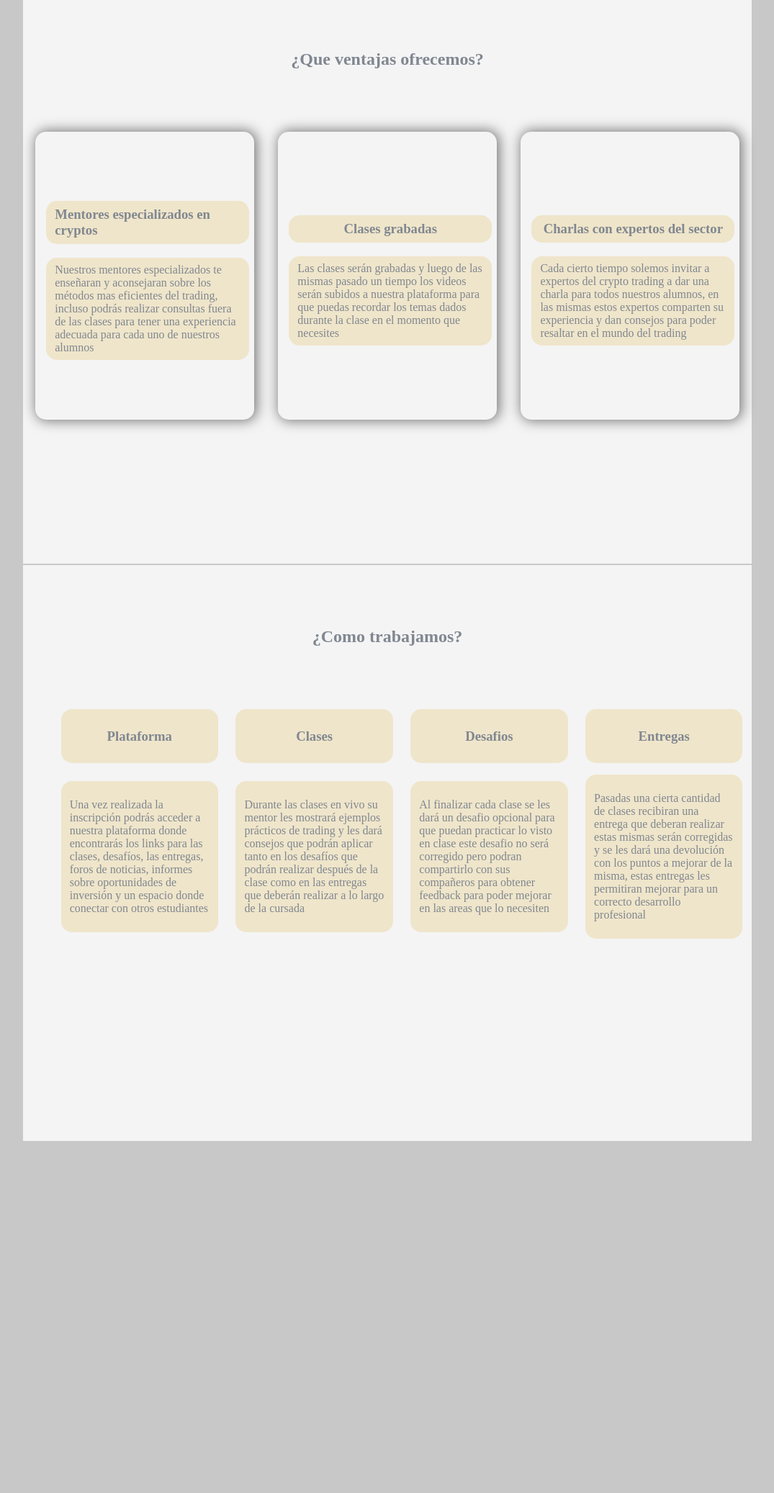
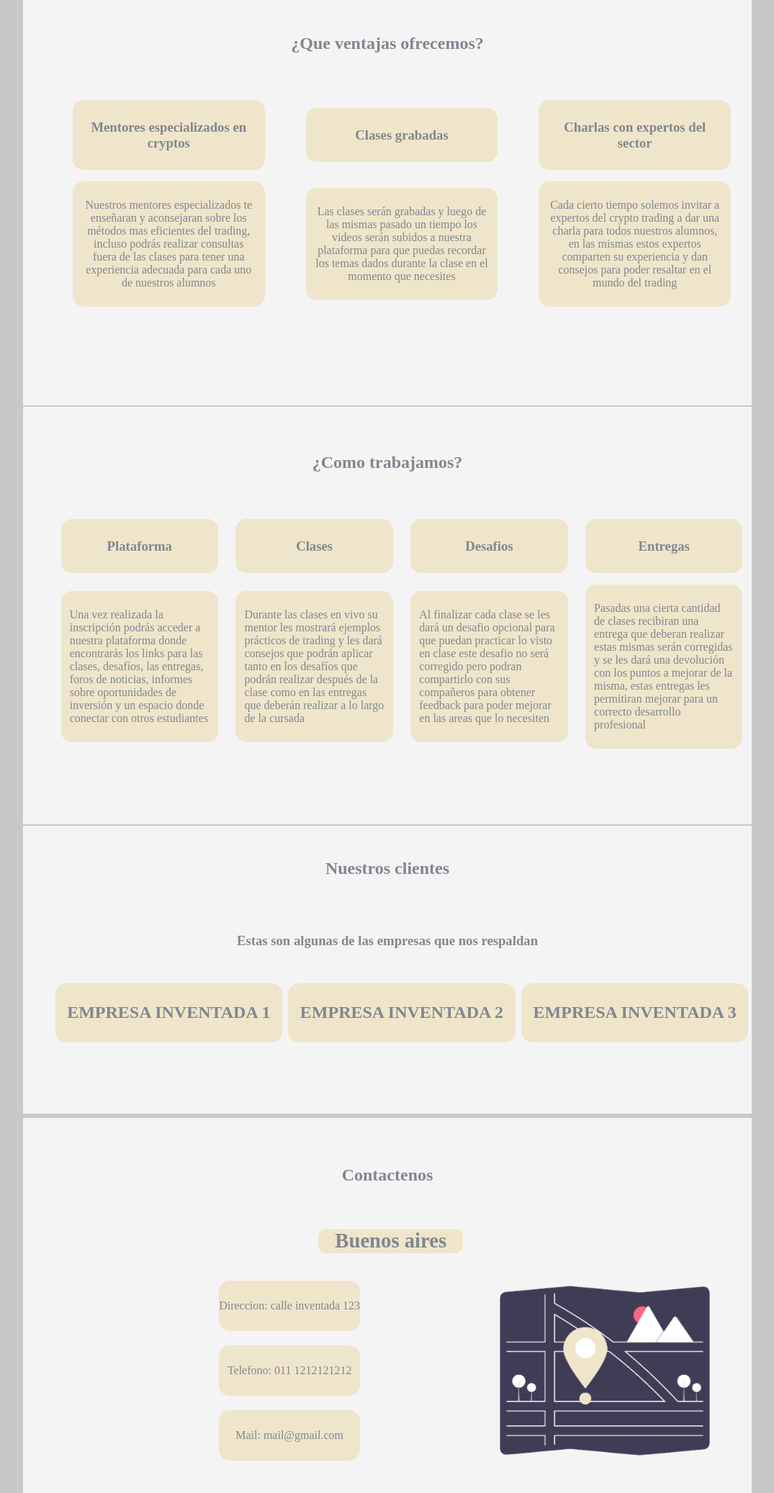
Before and after one commit to LautaroBarrozo/E2-landing-page, a plain HTML site: page index.html in a window 1280 px wide. Shown: the part 726-2800 px from the top of the page at 72% size, without its empty margins (102-1177 px from the left). Before the commit the page ends 2320 px from the top, so only its background shows below. Drawn offline with Linux system fonts and the light colour scheme.

Commit message:
landing page 3.0

```diff
--- a/index.css
+++ b/index.css
@@ -1,5 +1,9 @@
 body{
     background-color: #c9c8c8;
+}
+
+html{
+    scroll-behavior: smooth;
 }
 
 .center-flex {
@@ -107,7 +111,7 @@ body{
 .section-container2{
     margin: 1px;
     width: 80%;
-    height: 800px;
+    height: 580px;
     background-color: #F4F4F5;
 }
 
@@ -117,18 +121,13 @@ body{
     justify-content: center;
     align-items: center;
     height: 20%;
-
-
 }
-
-
 
 .container-cards{
     display: flex;
     justify-content: space-around;
     align-items: center;
     flex-wrap: wrap;
-
 }
 
 .card{
@@ -180,3 +179,183 @@ body{
     background-color: #EFE5CA;
     border-radius: 15px ;
 }
+
+.empresa-items{
+    width: 30%;
+    display: flex;
+    justify-content: center;
+    list-style: none;
+    color:#808790;
+    padding: 8px 12px;
+    background-color: #EFE5CA;
+    border-radius: 15px ;
+}
+
+.empresa-items:hover{
+    transform: scale(1.07);
+    transition: 0.5s;
+}
+
+.ventajas-items{
+    width: 25%;
+    display: flex;
+    justify-content: center;
+    list-style: none;
+    color:#808790;
+    padding: 8px 12px;
+    background-color: #EFE5CA;
+    border-radius: 15px ;
+}
+
+
+.section-container3{
+    margin: 1px;
+    width: 80%;
+    height: 400px;
+    background-color: #F4F4F5;
+}
+
+.card2{
+    width: 30%;
+    height: 100px;
+    display: flex;
+    align-items: center;
+    justify-content: center;
+    background-color: #F4F4F5;
+    border-radius: 15px;
+    box-shadow: rgba(0, 0, 0, 0.5) 2px 0px 17px 2px;
+}
+
+.card2:hover{
+    transform: scale(1.1);
+    transition: 0.5s;
+}
+
+.mapa-flex{
+    display: inline-block;
+    position: relative;
+    left: 35%;
+}
+
+.mapa-link{
+    width: 40%;
+    display: inline-block;
+}
+
+.mapa{
+    height: 50%;
+}
+
+.mapa:hover{
+    transform: scale(1.1);
+    transition: 0.5s;
+}
+
+.contacto-info{
+    display: inline-block;
+}
+
+.ciudad{
+    color: #808790;
+    background-color: #EFE5CA;
+    border-radius: 7px;
+    display: flex;
+    justify-content: center;
+    align-items: center;
+    width: 13%;
+    margin-left: 44%;
+    animation: palpitar 1.5s linear infinite alternate;
+}
+
+
+.contacto-list{
+    list-style: none;
+    color: #808790;
+    line-height: 70px;
+    position: relative;
+    bottom: 55px;
+    left: 200px;
+}
+
+.contacto-item{
+    background-color: #EFE5CA;
+    border-radius: 15px;
+    text-align: center;
+    margin: 20px;
+}
+
+.contacto-item:hover{
+    transform: scale(1.2);
+    transition: 0.3s;
+}
+
+@keyframes palpitar{
+    0%{
+        transform:  scale(1);
+    }
+    50%{
+        transform: scale(1.4);
+    }
+    100%{
+        transform: scale(1.8);
+    }
+
+}
+
+@media (min-width: 2560px){
+    .contacto-item{
+        position: relative;
+        left: 370px;
+    }
+
+    .mapa-flex{
+        left: 42%;
+    }
+}
+
+@media (max-width: 1440px) {
+    .ventajas-items{
+        text-align: center;
+    }
+
+    .contacto-item{
+        position: relative;
+        left: 5%;
+    }
+
+    .mapa-flex{
+        left: 33%;
+    }
+}
+
+@media (max-width: 1024px){
+
+    .ventajas-items{
+        text-align: center;
+    }
+
+    .trabajo{
+        position: relative;
+        right: 2%;
+    }
+
+    .empresa-items{
+        width: 30%;
+        text-align: center;
+    }
+
+    .ciudad{
+        width: 20%;
+        margin-left: 40%;
+    }
+
+    .contacto-item{
+        position: relative;
+        left: -130px;
+    }
+
+    .mapa-flex{
+        left: 19%;
+    }
+
+}
--- a/index.html
+++ b/index.html
@@ -14,9 +14,9 @@
                         <a href="#"><img class="logo" src="./imagenes/logonucba.png" alt="logo de nucba" ></a>
                         <ul class="menu">
                             <li class="menu-item"><a href="#" class="menu-link links">INICIO</a></li>
-                            <li class="menu-item"><a href="#" class="menu-link links">SERVICIO</a></li>
-                            <li class="menu-item"><a href="#" class="menu-link links">CLIENTES</a></li>
-                            <li class="menu-item"><a href="#" class="menu-link links">CONTACTO</a></li>
+                            <li class="menu-item"><a href="#servicios" class="menu-link links">SERVICIO</a></li>
+                            <li class="menu-item"><a href="#clientes" class="menu-link links">CLIENTES</a></li>
+                            <li class="menu-item"><a href="#contacto" class="menu-link links">CONTACTO</a></li>
                         </ul>
                     </nav>
                 </div>
@@ -44,37 +44,39 @@
 
                 <h2 class="pregunta">¿Que ventajas ofrecemos?</h2>
 
-                <div class="container-cards">
+                <ul class="trabajo">
+                    <li class="ventajas-items">
+                        <h3>Mentores especializados en cryptos</h3>
+                    </li>
 
-                    <div class="card">
-                        <div class="contenido">
-                            <h3 class="contenido-text">Mentores especializados en cryptos</h3>
-                            <p class="contenido-text">Nuestros mentores especializados te enseñaran y aconsejaran sobre los métodos mas eficientes del trading, incluso podrás realizar consultas fuera de las clases para tener una experiencia adecuada para cada uno de nuestros alumnos</p>
-                        </div>
-                    </div>
+                    <li class="ventajas-items">
+                        <h3>Clases grabadas</h3>
+                    </li>
 
-                    <div class="card">
-                        <div class="contenido">
-                            <h3 class="contenido-text">Clases grabadas</h3>
-                            <p class="contenido-text">Las clases serán grabadas y luego de las mismas pasado un tiempo los videos serán subidos a nuestra plataforma para que puedas recordar los temas dados durante la clase en el momento que necesites</p>
-                        </div>
-                    </div>
+                    <li class="ventajas-items">
+                        <h3>Charlas con expertos del sector</h3>
+                    </li>
+                </ul>
 
-                    <div class="card">
+                <ul class="trabajo">
+                    <li class="ventajas-items">
+                        <p>Nuestros mentores especializados te enseñaran y aconsejaran sobre los métodos mas eficientes del trading, incluso podrás realizar consultas fuera de las clases para tener una experiencia adecuada para cada uno de nuestros alumnos</p>
+                    </li>
 
-                        <div class="contenido">
-                            <h3 class="contenido-text">Charlas con expertos del sector</h3>
-                            <p class="contenido-text">Cada cierto tiempo solemos invitar a expertos del crypto trading a dar una charla para todos nuestros alumnos, en las mismas estos expertos comparten su experiencia y dan consejos para poder resaltar en el mundo del trading</p>
-                        </div>
-                    </div>
-                </div>
+                    <li class="ventajas-items">
+                        <p>Las clases serán grabadas y luego de las mismas pasado un tiempo los videos serán subidos a nuestra plataforma para que puedas recordar los temas dados durante la clase en el momento que necesites</p>
+                    </li>
+
+                    <li class="ventajas-items">
+                        <p>Cada cierto tiempo solemos invitar a expertos del crypto trading a dar una charla para todos nuestros alumnos, en las mismas estos expertos comparten su experiencia y dan consejos para poder resaltar en el mundo del trading</p>
+                    </li>
+                </ul>
             </section>
         </div>
 
-        <div class="center-flex">
+        <div class="center-flex" id="servicios">
             <section class="section-container2">
                 <h2 class="pregunta">¿Como trabajamos?</h2>
-
 
                     <ul class="trabajo">
                         <li class="trabajo-items">
@@ -111,14 +113,51 @@
                             <p>Pasadas una cierta cantidad de clases recibiran una entrega que deberan realizar estas mismas serán corregidas y se les dará una devolución con los puntos a mejorar de la misma, estas entregas les permitiran mejorar para un correcto desarrollo profesional</p>
                         </li>
                     </ul>
+            </section>
+        </div>
+
+        <div class="center-flex" id="clientes">
+            <section class="section-container3">
+                <h2 class="pregunta">Nuestros clientes</h2>
+                <h3 class="pregunta">Estas son algunas de las empresas que nos respaldan</h3>
+
+                <ul class="trabajo">
+                    <li class="empresa-items">
+                        <a href="#" target="_blank" class="links"><h2>EMPRESA INVENTADA 1</h2></a>
+                    </li>
+
+                    <li class="empresa-items">
+                        <a href="#" target="_blank" class="links"><h2>EMPRESA INVENTADA 2</h2></a>
+                    </li>
+
+                    <li class="empresa-items">
+                        <a href="#" target="_blank" class="links"><h2>EMPRESA INVENTADA 3</h2></a>
+                    </li>
+                </ul>
+            </section>
+        </div>
+
+        <div class="center-flex" id="contacto">
+            <footer class="section-container">
+                <h2 class="pregunta">Contactenos</h2>
+                <h3 class="ciudad">Buenos aires</h3>
 
 
-            </section>
 
+                <div class="contacto-info">
+                    <ul class="contacto-list">
+                        <li class="contacto-item">Direccion: calle inventada 123</li>
+                        <li class="contacto-item">Telefono: 011 1212121212</li>
+                        <li class="contacto-item">Mail: mail@gmail.com</li>
+                    </ul>
+                </div>
+                <div class="mapa-flex">
+                    <a href="#" target="_blank" class="mapa-link"> <img src="./imagenes/mapa.png" alt="mapa" class="mapa"></a>
+                </div>
+
+            </footer>
 
         </div>
 
-
-
     </body>
 </html>
```
Also changed, not shown: imagenes/mapa.png (added).
